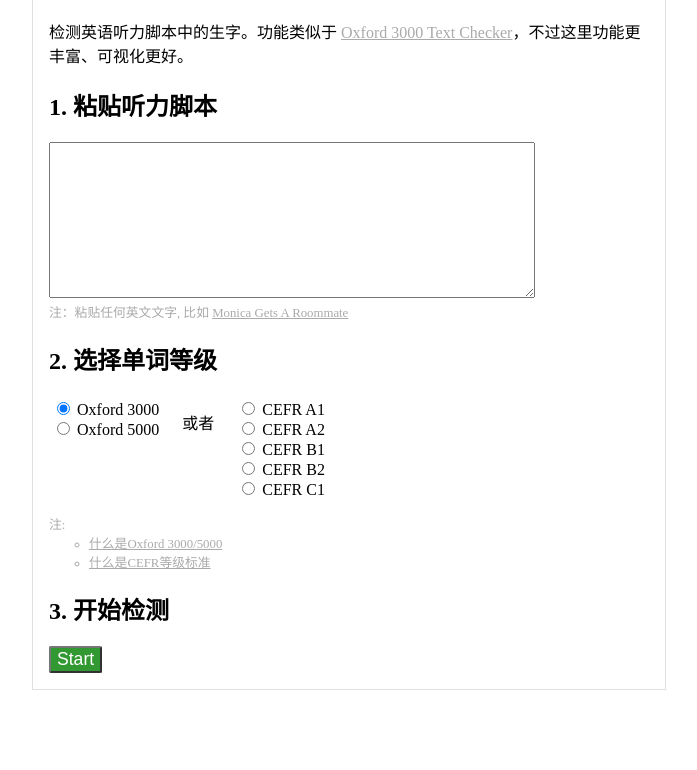
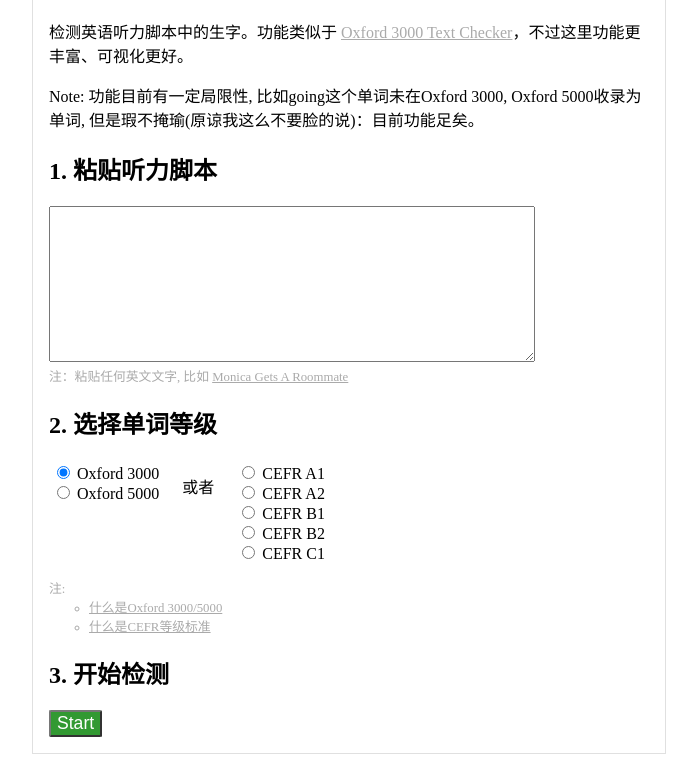
Before and after one commit to liaoleejun/word-pal, a plain HTML site: page index.html in a window 1280 px wide. Shown: the part 103-873 px from the top of the page, without its empty margins (291-988 px from the left). Before the commit the page ends 809 px from the top, so only its background shows below. Drawn offline with Linux system fonts and the light colour scheme.

Commit message:
更新说明于UI上
going这些有语法成分的词, 不能识别, 因为Oxford 3000, 5000未收录

```diff
--- a/index.html
+++ b/index.html
@@ -9,6 +9,7 @@
 <div class="main">
     <h1>英语听力和口语刻意训练</h1>
     <p>检测英语听力脚本中的生字。功能类似于 <a href="https://www.oxfordlearnersdictionaries.com/us/oxford_3000_profiler.html" target="_blank">Oxford 3000 Text Checker</a>，不过这里功能更丰富、可视化更好。</p>
+    <p>Note: 功能目前有一定局限性, 比如going这个单词未在Oxford 3000, Oxford 5000收录为单词, 但是瑕不掩瑜(原谅我这么不要脸的说)：目前功能足矣。</p>
 
     <h2>1. 粘贴听力脚本</h2>
     <label for="input"><textarea name="input" id="input" rows="10"></textarea></label>
```
